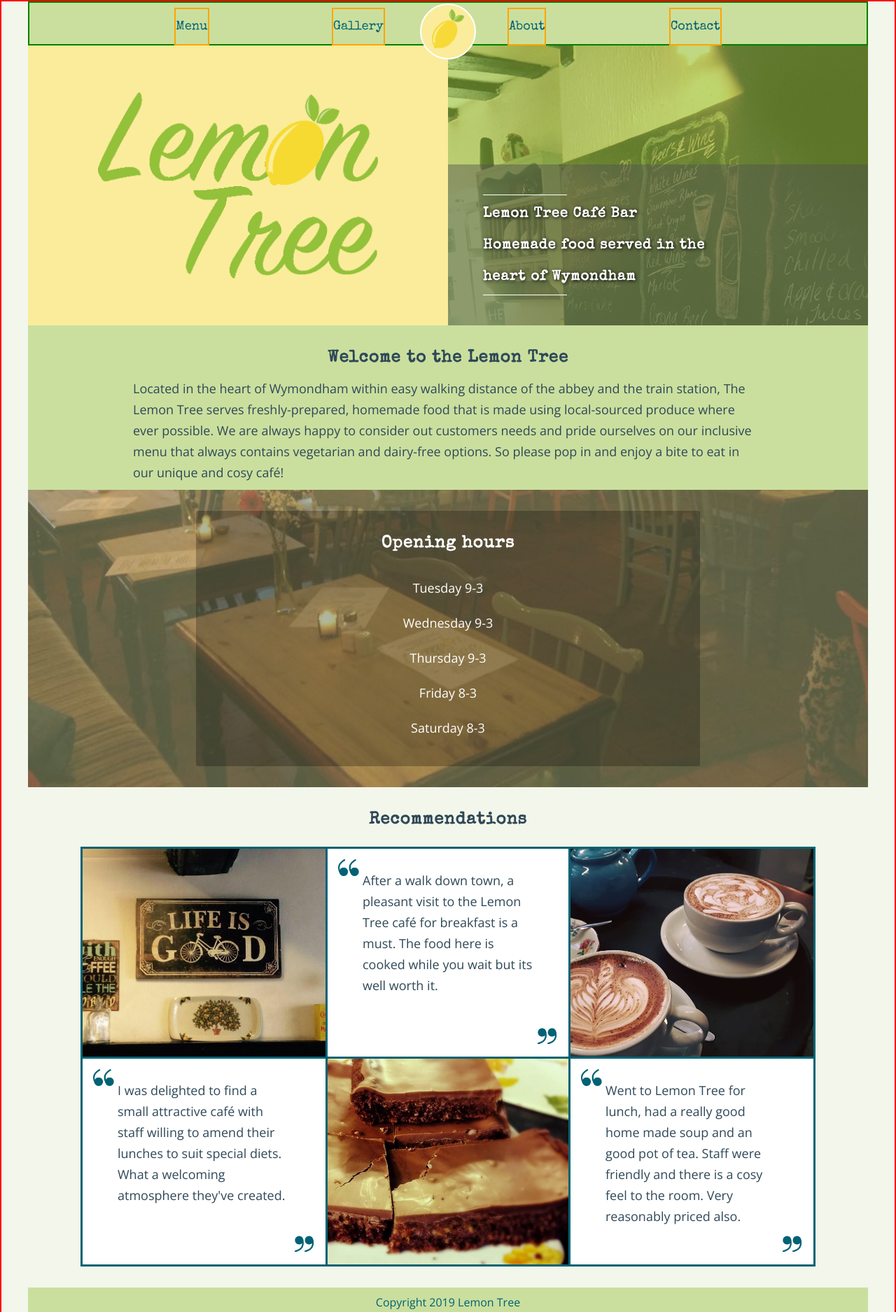
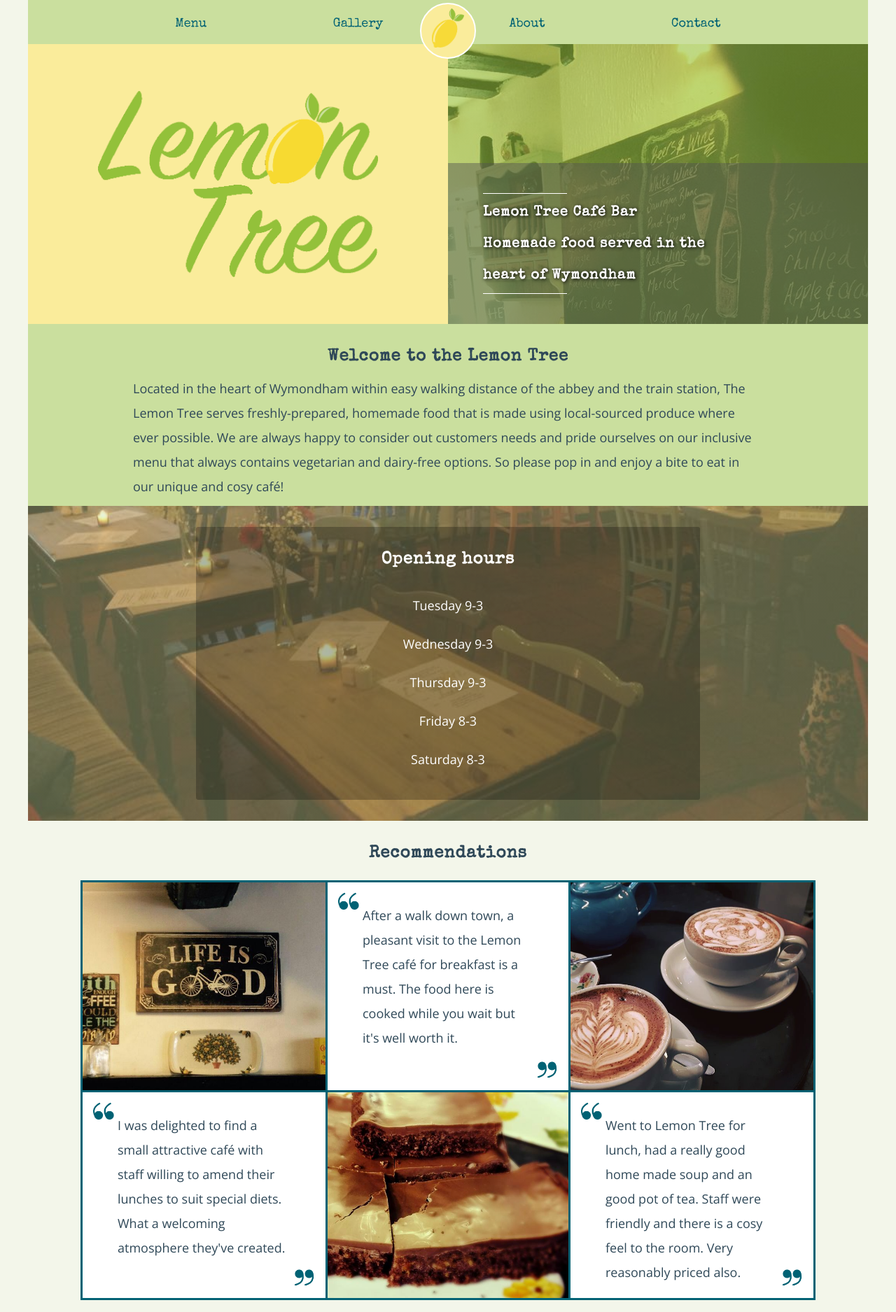
Before and after one commit to paul-duvall/lemon-tree, a website: page index.html in a window 1280 px wide. Shown: the top 1875 px of the page at 70% size. Drawn offline with nearby package versions, Linux system fonts and the light colour scheme.

Commit message:
Adjust components on homepage and nav to fix bugs

```diff
--- a/index.html
+++ b/index.html
@@ -18,7 +18,6 @@
           <li class="c-nav__menu-item"><a href="./about.html">About</a></li>
           <li class="c-nav__menu-item"><a href="./contact.html">Contact</a></li>
         </ul>
-
       </nav>
       <div class="c-nav__burger">
         <div class="c-nav__burger-line1"></div>
@@ -84,7 +83,7 @@
               </div>
               <div class="c-recommendations__section c-recommendations__section2">
                 <img src="../images/speech-marks1.png" alt="Speech marks" class="c-recommendations__speech-before">
-                <p>After a walk down town, a pleasant visit to the Lemon Tree café for breakfast is a must. The food here is cooked while you wait but its well worth it.</p>
+                <p>After a walk down town, a pleasant visit to the Lemon Tree café for breakfast is a must. The food here is cooked while you wait but it's well worth it.</p>
                 <img src="../images/speech-marks2.png" alt="Speech marks" class="c-recommendations__speech-after">
               </div>
               <div class="c-recommendations__section c-recommendations__section3">
--- a/sass/base/_base.scss
+++ b/sass/base/_base.scss
@@ -15,5 +15,6 @@ body {
   box-sizing: border-box;
   background-color: $colour-light;
   width: 100vw;
-  border: 2px solid red;
+  max-width: 100vw;
+  // border: 2px solid red;
 }
--- a/sass/base/_layout.scss
+++ b/sass/base/_layout.scss
@@ -16,6 +16,11 @@
 }
 
 @media only screen and (min-width: 800px) {
+  .l-wrapper {
+    margin: 0 auto;
+    max-width: 120rem;
+  }
+
   .l-container {
     width: 75%;
     max-width: 100rem;
--- a/sass/base/_typography.scss
+++ b/sass/base/_typography.scss
@@ -7,7 +7,7 @@ p, li {
   font-size: $font-regular-plus;
   font-family: 'Open Sans', sans-serif;
   color: $colour-darker;
-  line-height: $size-larger;
+  line-height: 2.5rem;
 }
 
 h1, h2, h3, h4, h5, h6 {
@@ -33,3 +33,9 @@ a {
     color: $colour-darker;
   }
 }
+
+@media only screen and (min-width: 800px) {
+  p, li {
+    line-height: 3.5rem;
+  }
+}
--- a/sass/components/_main-page-header.scss
+++ b/sass/components/_main-page-header.scss
@@ -77,11 +77,6 @@ header {
 }
 
 @media only screen and (min-width: 800px) {
-  .l-wrapper {
-    margin: 0 auto;
-    max-width: 120rem;
-  }
-
   header {
     flex-direction: row;
   }
--- a/sass/components/_main-page.scss
+++ b/sass/components/_main-page.scss
@@ -54,7 +54,7 @@
   &__section {
     background: white;
     border: 3px solid $colour-dark;
-    width: 35rem;
+    width: 27rem;
     position: relative;
     height: 30rem;
     overflow: hidden;
@@ -150,6 +150,10 @@
       grid-template-rows: repeat(3, auto);
     }
 
+    &__section {
+      width: 35rem;
+    }
+
     &__section1 {
       grid-row-start: 1;
       grid-column-start: 2;
--- a/sass/components/_nav.scss
+++ b/sass/components/_nav.scss
@@ -3,7 +3,7 @@
   position: relative;
   font-size: 2rem;
   height: 6.3rem;
-  border: 2px solid green;
+  // border: 2px solid green;
 
   nav {
     display: flex;
@@ -25,7 +25,6 @@
     font-family: 'Special Elite', cursive;
     display: inline-block;
     position: relative;
-    border: 2px solid orange;
 
     a {
       text-decoration: none;
@@ -109,12 +108,12 @@
       display: flex;
       flex-direction: column;
       align-items: center;
-      transform: translateX(100%);
+      transform: translateY(100%);
       transition: transform 0.5s ease-in;
 
       // --active class applied when burger is clicked
       &--active {
-        transform: translateX(0%);
+        transform: translateY(0%);
       }
     }
 
```
Also changed, not shown: css/style.css.
